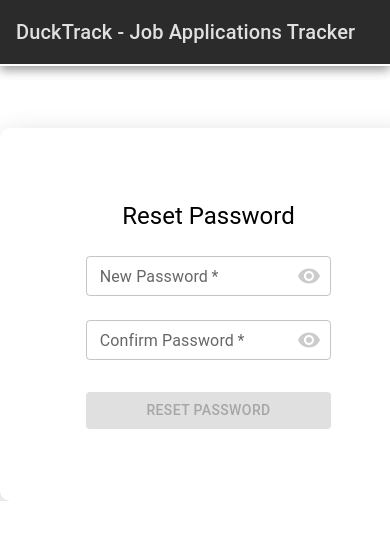
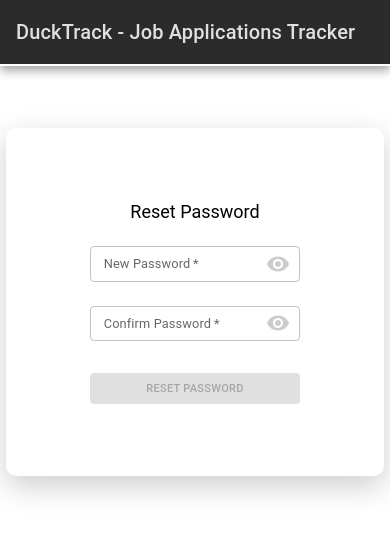
Before and after one commit to nataliia-ruda/DuckTrack-Front-End, a React (Vite) app: page /reset-password in a window 390 px wide. Shown: the top 540 px of the page. Built offline with nearby package versions, Linux system fonts and the light colour scheme; no server answers.

Commit message:
adapted reset password page for small screens

```diff
--- a/src/components/EditProfilePage.jsx
+++ b/src/components/EditProfilePage.jsx
@@ -21,7 +21,7 @@
 import Switch from "@mui/material/Switch";
 import Tooltip from "@mui/material/Tooltip";
 import HelpOutlineIcon from "@mui/icons-material/HelpOutline";
-import { useMediaQuery, useTheme } from "@mui/material";
+
 
 const EditProfilePage = () => {
   const { user } = useContext(AuthContext);
@@ -45,9 +45,6 @@
   });
 
   const [showPassword, setShowPassword] = useState(false);
-
-  const theme = useTheme();
-  const isSmallScreen = useMediaQuery(theme.breakpoints.down("md"));
 
   useEffect(() => {
     if (user) {
--- a/src/components/ResetPasswordPage.jsx
+++ b/src/components/ResetPasswordPage.jsx
@@ -17,6 +17,7 @@
 import { Link as RouterLink } from "react-router-dom";
 import { Link } from "@mui/material";
 import ArrowBackIcon from "@mui/icons-material/ArrowBack";
+import { useMediaQuery, useTheme } from "@mui/material";
 
 const ResetPasswordPage = () => {
   const [params] = useSearchParams();
@@ -26,6 +27,9 @@
   const [status, setStatus] = useState("");
   const [confirmPasswordError, setConfirmPasswordError] = useState("");
   const [showPassword, setShowPassword] = useState(false);
+
+  const theme = useTheme();
+  const isSmallScreen = useMediaQuery(theme.breakpoints.down("md"));
 
   const handleComparePassword = () => {
     if (confirmPassword && password !== confirmPassword) {
@@ -81,7 +85,7 @@
   return (
     <Box
       sx={{
-        height: "auto",
+        height: "100vh",
         width: "100%",
         display: "flex",
         flexDirection: "column",
@@ -115,6 +119,7 @@
         onSubmit={handleSubmit}
         sx={{
           maxWidth: 400,
+          height: "auto",
           margin: "auto",
           mt: 16,
           p: 9,
@@ -124,13 +129,17 @@
           alignItems: "center",
           gap: 2,
           textAlign: "center",
-          width: "70%",
+          width: { xs: "60%", md: "70%" },
           boxShadow: "0px 10px 30px rgba(0, 0, 0, 0.2)",
           borderRadius: "10px",
           backgroundColor: "#fff",
         }}
       >
-        <Typography variant="h5" gutterBottom>
+        <Typography
+          variant="h5"
+          gutterBottom
+          sx={{ fontSize: { xs: 18, md: 24 } }}
+        >
           Reset Password
         </Typography>
 
@@ -141,14 +150,28 @@
           variant="outlined"
           required
         >
-          <InputLabel htmlFor="new-password">New Password</InputLabel>
+          <InputLabel
+            htmlFor="new-password"
+            sx={{ fontSize: { xs: "0.8rem", md: "1rem" } }}
+          >
+            New Password
+          </InputLabel>
           <OutlinedInput
             id="new-password"
             name="password"
             error={!!confirmPasswordError}
             value={password}
             onChange={(e) => setPassword(e.target.value)}
+            size={isSmallScreen ? "small" : "medium"}
             type={showPassword ? "text" : "password"}
+            sx={{
+              "& .MuiInputBase-input": {
+                fontSize: { xs: "0.8rem", md: "1rem" },
+              },
+              "& .MuiInputLabel-root": {
+                fontSize: { xs: "0.8rem", md: "1rem" },
+              },
+            }}
             endAdornment={
               <InputAdornment position="end" sx={{ color: "#cccccc" }}>
                 <IconButton
@@ -176,15 +199,29 @@
           variant="outlined"
           required
         >
-          <InputLabel htmlFor="confirm-password">Confirm Password</InputLabel>
+          <InputLabel
+            htmlFor="confirm-password"
+            sx={{ fontSize: { xs: "0.8rem", md: "1rem" } }}
+          >
+            Confirm Password
+          </InputLabel>
           <OutlinedInput
             id="confirm-password"
             name="confirmPassword"
             value={confirmPassword}
             onChange={(e) => setConfirmPassword(e.target.value)}
+            size={isSmallScreen ? "small" : "medium"}
             onBlur={handleComparePassword}
             type={showPassword ? "text" : "password"}
             error={!!confirmPasswordError}
+            sx={{
+              "& .MuiInputBase-input": {
+                fontSize: { xs: "0.8rem", md: "1rem" },
+              },
+              "& .MuiInputLabel-root": {
+                fontSize: { xs: "0.8rem", md: "1rem" },
+              },
+            }}
             endAdornment={
               <InputAdornment position="end" sx={{ color: "#cccccc" }}>
                 <IconButton
@@ -213,19 +250,24 @@
             mt: 2,
             width: "90%",
             backgroundColor: "#FFC107",
+            fontSize: { xs: 11, md: 15 },
           }}
         >
           Reset Password
         </Button>
 
         {confirmPasswordError && (
-          <Typography sx={{ mt: 1, color: "red", fontSize: "14px" }}>
+          <Typography
+            sx={{ mt: 1, color: "red", fontSize: { xs: "12px", md: "14px" } }}
+          >
             {confirmPasswordError}
           </Typography>
         )}
         {status && (
           <>
-            <Typography sx={{ mt: 2, fontSize: "15px" }}>{status}</Typography>
+            <Typography sx={{ mt: 2, fontSize: { xs: "12px", md: "15px" } }}>
+              {status}
+            </Typography>
 
             {status === "Password has been reset successfully!" && (
               <Link
@@ -235,13 +277,18 @@
                   display: "flex",
                   alignItems: "center",
                   gap: 0.5,
-                  fontSize: "18px",
+                  fontSize: { xs: "14px", md: "18px" },
                   justifyContent: "center",
                   mt: 2,
                 }}
               >
-                <ArrowBackIcon sx={{ width: "18px", height: "18px" }} /> Go back
-                to login
+                <ArrowBackIcon
+                  sx={{
+                    width: { xs: "16px", md: "18px" },
+                    height: { xs: "16px", md: "18px" },
+                  }}
+                />{" "}
+                Go back to login
               </Link>
             )}
           </>
```
